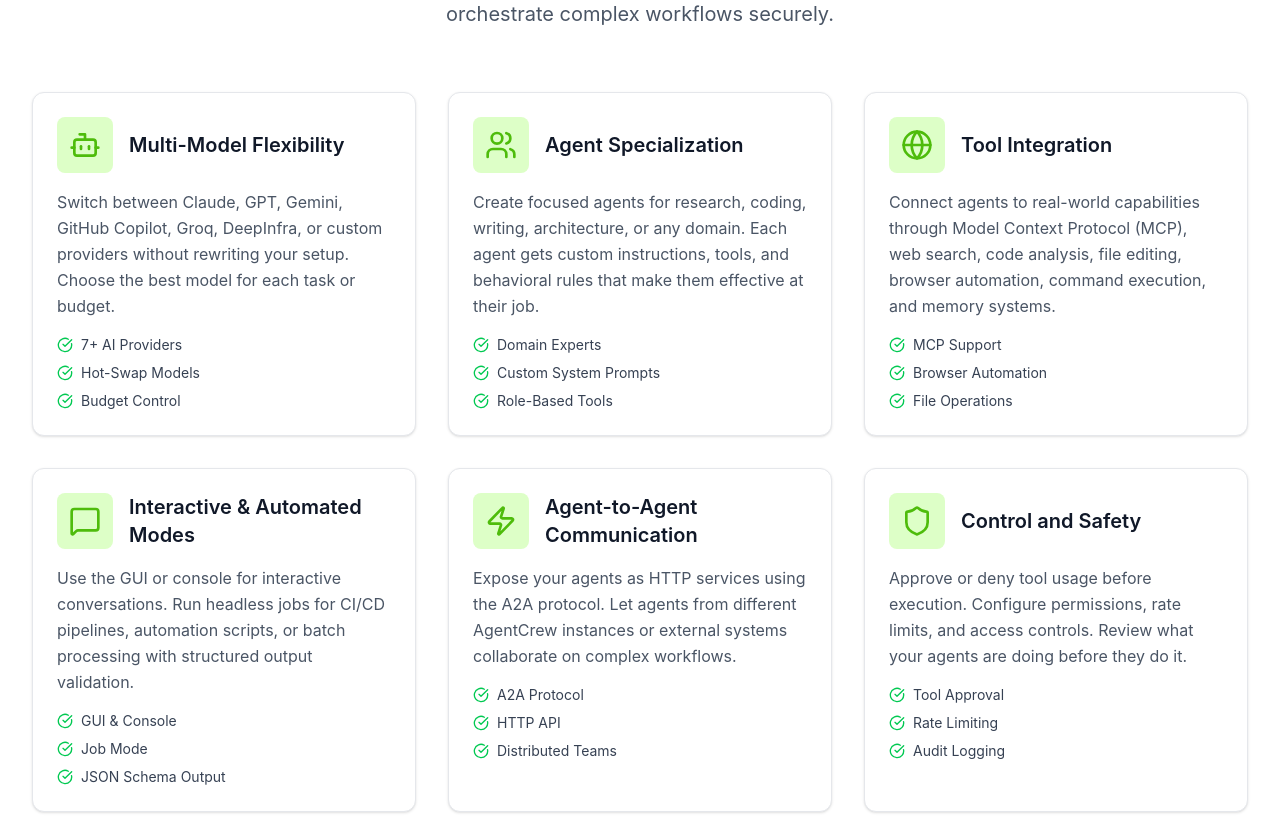
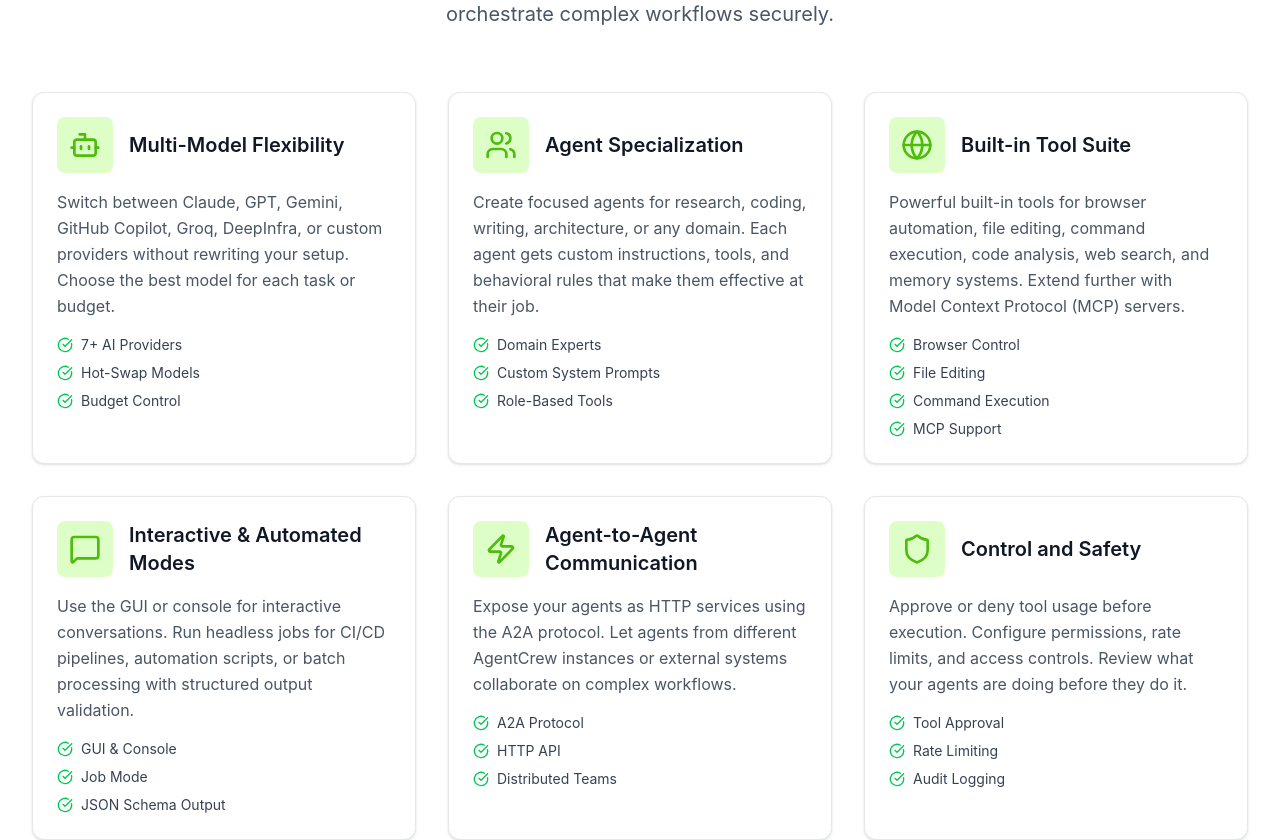
Before and after one commit to daltonnyx/daltonnyx.github.io, a React (Vite) app: page /#/ in a window 1280 px wide. Shown: the part 2580-3420 px from the top of the page. Built offline with nearby package versions, Linux system fonts and the light colour scheme.

Commit message:
update feature

```diff
--- a/src/components/sections/Features.tsx
+++ b/src/components/sections/Features.tsx
@@ -36,10 +36,10 @@ const Features = () => {
     },
     {
       icon: <Globe className="w-8 h-8" />,
-      title: "Tool Integration",
+      title: "Built-in Tool Suite",
       description:
-        "Connect agents to real-world capabilities through Model Context Protocol (MCP), web search, code analysis, file editing, browser automation, command execution, and memory systems.",
-      highlights: ["MCP Support", "Browser Automation", "File Operations"],
+        "Powerful built-in tools for browser automation, file editing, command execution, code analysis, web search, and memory systems. Extend further with Model Context Protocol (MCP) servers.",
+      highlights: ["Browser Control", "File Editing", "Command Execution", "MCP Support"],
     },
     {
       icon: <MessageSquare className="w-8 h-8" />,
--- a/src/components/sections/UseCases.tsx
+++ b/src/components/sections/UseCases.tsx
@@ -6,7 +6,6 @@ import {
   Presentation,
   CheckCircle,
   Download,
-  ExternalLink,
   Wrench,
   Bot,
 } from "lucide-react";
@@ -20,7 +19,6 @@ const UseCases = () => {
       description:
         "Specializes in crafting and enhancing prompts, especially system prompts for AI agents, using strategic technique selection.",
       tools: ["memory", "web_search"],
-      mcpTools: [],
       useCases: [
         "Creating custom agent system prompts",
         "Optimizing existing agent instructions",
@@ -37,8 +35,7 @@ const UseCases = () => {
       title: "Deep Research Agent",
       description:
         "Systematic, thorough, and evidence-based research with comprehensive analysis and reporting capabilities.",
-      tools: ["memory", "web_search"],
-      mcpTools: [],
+      tools: ["memory", "web_search", "browser"],
       useCases: [
         "Market research and competitive analysis",
         "Literature reviews and academic research",
@@ -55,14 +52,7 @@ const UseCases = () => {
       title: "Document Writer",
       description:
         "Specialized in creating high-quality documents with sharp, analytical writing style and intellectual depth.",
-      tools: ["memory", "web_search"],
-      mcpTools: [
-        {
-          name: "Office Word MCP Server",
-          url: "https://github.com/GongRzhe/Office-Word-MCP-Server",
-          description: "Microsoft Word document creation and editing",
-        },
-      ],
+      tools: ["memory", "web_search", "file_editing"],
       useCases: [
         "Technical documentation creation",
         "Business reports and proposals",
@@ -79,19 +69,7 @@ const UseCases = () => {
       title: "Software Engineer",
       description:
         "Expert in code implementation, debugging, programming assistance with comprehensive repository analysis and documentation research.",
-      tools: ["memory", "code_analysis", "web_search"],
-      mcpTools: [
-        {
-          name: "wcgw",
-          url: "https://github.com/rusiaaman/wcgw",
-          description: "Code editing and terminal operations",
-        },
-        {
-          name: "context7",
-          url: "https://github.com/upstash/context7",
-          description: "Documentation context and retrieval",
-        },
-      ],
+      tools: ["memory", "code_analysis", "web_search", "file_editing", "command_execution"],
       useCases: [
         "Full-stack application development",
         "Code review and debugging assistance",
@@ -108,19 +86,7 @@ const UseCases = () => {
       title: "HTML & 3D Agent",
       description:
         "Specialized in building single-file HTML applications with Three.js for 3D graphics, games, and interactive experiences.",
-      tools: ["memory", "code_analysis", "web_search"],
-      mcpTools: [
-        {
-          name: "wcgw",
-          url: "https://github.com/rusiaaman/wcgw",
-          description: "Code editing and terminal operations",
-        },
-        {
-          name: "playwright-mcp",
-          url: "https://github.com/microsoft/playwright-mcp",
-          description: "Browser automation and testing",
-        },
-      ],
+      tools: ["memory", "code_analysis", "web_search", "file_editing", "browser"],
       useCases: [
         "Interactive 3D web applications",
         "Educational 3D visualizations",
@@ -137,14 +103,7 @@ const UseCases = () => {
       title: "Technical Presenter",
       description:
         "Creates engaging, technically accurate presentations using Slidev framework for developer and technical audiences.",
-      tools: ["memory", "web_search"],
-      mcpTools: [
-        {
-          name: "filesystem",
-          url: "https://github.com/modelcontextprotocol/servers/tree/main/src/filesystem",
-          description: "File system operations for presentation editing",
-        },
-      ],
+      tools: ["memory", "web_search", "file_editing", "command_execution"],
       useCases: [
         "Technical conference presentations",
         "Developer training materials",
@@ -238,7 +197,7 @@ const UseCases = () => {
                 </div>
 
                 {/* Built-in Tools */}
-                <div className="mb-6">
+                <div>
                   <h4 className="font-semibold text-gray-900 mb-3 flex items-center space-x-2">
                     <Wrench className="w-4 h-4" />
                     <span>Built-in Tools</span>
@@ -254,41 +213,6 @@ const UseCases = () => {
                     ))}
                   </div>
                 </div>
-
-                {/* Recommended MCP Tools */}
-                {agent.mcpTools.length > 0 && (
-                  <div>
-                    <h4 className="font-semibold text-gray-900 mb-3">
-                      Recommended MCP Tools:
-                    </h4>
-                    <div className="space-y-3">
-                      {agent.mcpTools.map((mcp, idx) => (
-                        <div
-                          key={idx}
-                          className="border border-gray-200 rounded-lg p-3"
-                        >
-                          <div className="flex items-center justify-between mb-1">
-                            <span className="font-medium text-sm text-gray-900">
-                              {mcp.name}
-                            </span>
-                            <a
-                              href={mcp.url}
-                              target="_blank"
-                              rel="noopener noreferrer"
-                              className="flex items-center space-x-1 text-blue-600 hover:text-blue-800 text-xs"
-                            >
-                              <ExternalLink className="w-3 h-3" />
-                              <span>View</span>
-                            </a>
-                          </div>
-                          <p className="text-xs text-gray-600">
-                            {mcp.description}
-                          </p>
-                        </div>
-                      ))}
-                    </div>
-                  </div>
-                )}
               </div>
             </div>
           ))}
```
